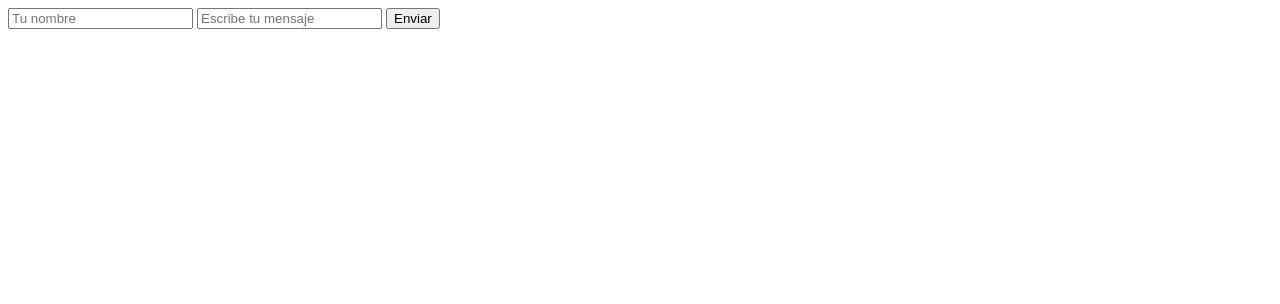
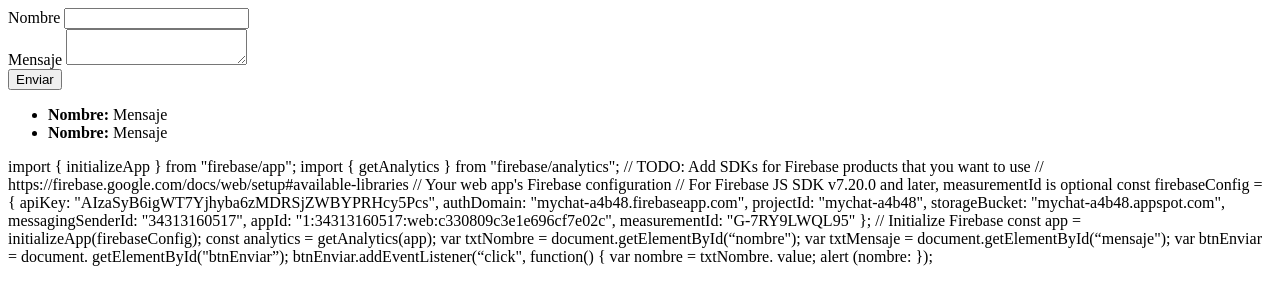
Before and after one commit to LuiggiR/LuiggiR.github.io, a plain HTML site: page index.html in a window 1280 px wide. Drawn offline with Linux system fonts and the light colour scheme.

Commit message:
Update index.html

```diff
--- a/index.html
+++ b/index.html
@@ -1,28 +1,38 @@
 <!DOCTYPE html>
-<html lang="es">
+<html lang="en">
 <head>
     <meta charset="UTF-8">
-    <meta http-equiv="Permissions-Policy" content="interest-cohort=()"/>
-    <meta name="viewport" content="width=device-width, initial-scale=1.0">
-    <title>Chat en Tiempo Real</title>
-
-    <!-- Agrega la biblioteca de Firebase v8 -->
-    <script src="https://www.gstatic.com/firebasejs/8.10.0/firebase-app.js"></script>
-    <script src="https://www.gstatic.com/firebasejs/8.10.0/firebase-database.js"></script>
+    <title>Document</title>
 </head>
 <body>
+<form action="">
+<div>
+<label for="nombre">Nombre</label>
+<input type="text" id="nombre">
+</div>
+<div>
+<label for="mensaje">Mensaje</label>
+<textarea id="mensaje"></textarea>
+</div>
+<button type="button" id= "btnEnviar">Enviar</button>
+</form>
 
-<div id="chat">
-    <div id="mensaje-container"></div>
-    <form id="formulario-mensaje">
-        <input type="text" id="nombre-input" placeholder="Tu nombre">
-        <input type="text" id="mensaje-input" placeholder="Escribe tu mensaje">
-        <button type="submit">Enviar</button>
-    </form>
-</div>
+<ul>
+    <li>
+        <b>Nombre: </b> Mensaje
+    </li>
+    <li>
+        <b>Nombre: </b> Mensaje
+    </li>
+</ul>
 
-<script>
-  // Configura la conexión con tu proyecto de Firebase
+   import { initializeApp } from "firebase/app";
+import { getAnalytics } from "firebase/analytics";
+// TODO: Add SDKs for Firebase products that you want to use
+// https://firebase.google.com/docs/web/setup#available-libraries
+
+// Your web app's Firebase configuration
+// For Firebase JS SDK v7.20.0 and later, measurementId is optional
 const firebaseConfig = {
   apiKey: "AIzaSyB6igWT7Yjhyba6zMDRSjZWBYPRHcy5Pcs",
   authDomain: "mychat-a4b48.firebaseapp.com",
@@ -33,11 +43,19 @@
   measurementId: "G-7RY9LWQL95"
 };
 
-  // Inicializa Firebase
-  firebase.initializeApp(firebaseConfig);
+// Initialize Firebase
+const app = initializeApp(firebaseConfig);
+const analytics = getAnalytics(app);
 
-  // Resto del código...
+ var txtNombre = document.getElementById(“nombre");
+var txtMensaje = document.getElementById(“mensaje");
+var btnEnviar = document. getElementById("btnEnviar”);
+
+btnEnviar.addEventListener(“click", function() {
+var nombre = txtNombre. value;
+alert (nombre:
+});
+
    </script>
-
 </body>
 </html>
```
Lines whose indentation alone changed are shown as unchanged.
